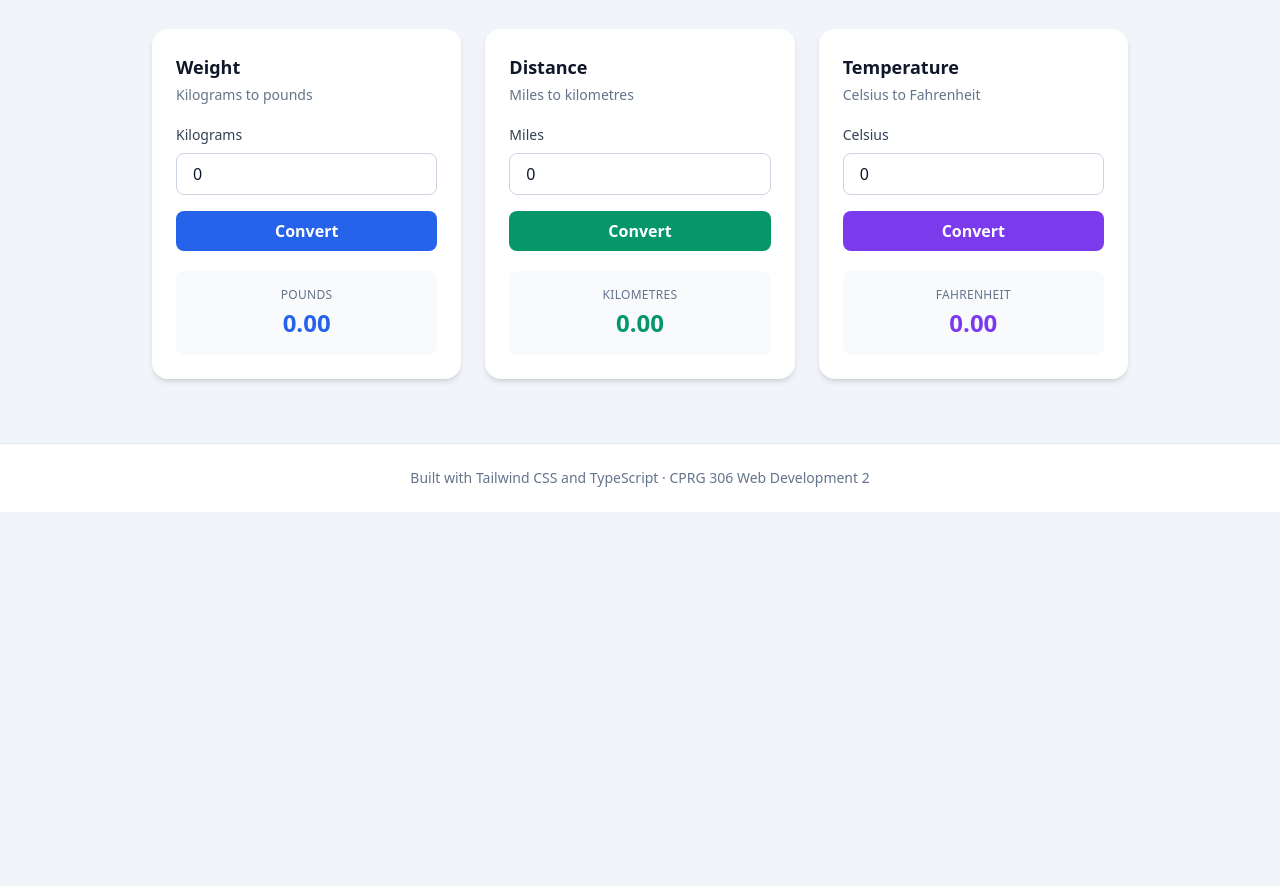
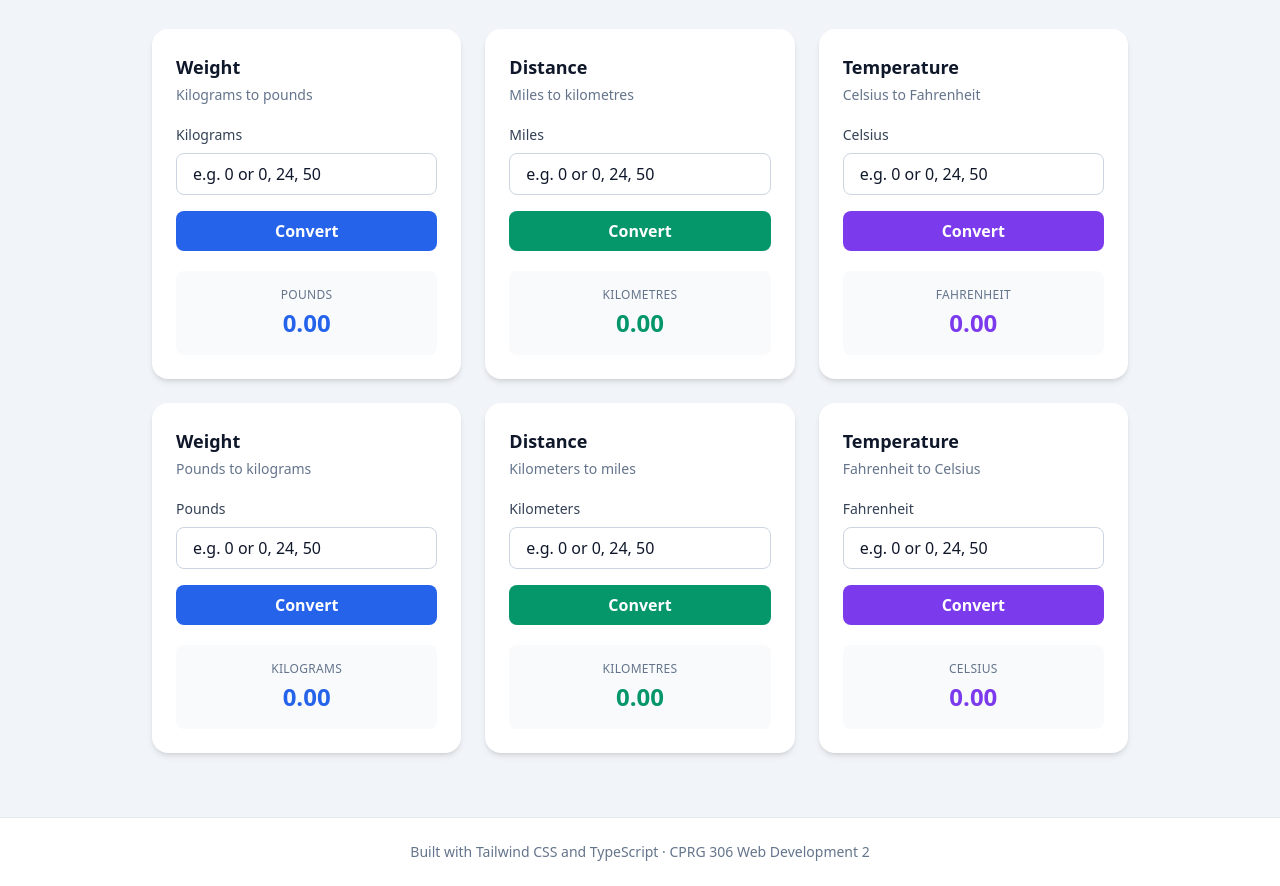
Before and after one commit to MatthewScarrott/CPRG_306_Advanced-JavaScript-and-Tailwind-CSS, a website: page index.html in a window 1280 px wide. Shown: the part 212-1098 px from the top of the page. Before the commit the page ends 800 px from the top, so only its background shows below. Drawn offline with nearby package versions, Linux system fonts and the light colour scheme.

Commit message:
Added all six cards with proper names and identification

```diff
--- a/index.html
+++ b/index.html
@@ -11,7 +11,7 @@
         <div class="max-w-5xl mx-auto px-6 py-4 flex items-center justify-between">
             <h1 class="text-lg font-bold text-slate-900">Unit Converter</h1>
             <span class="text-xs font-semibold text-blue-700 bg-blue-100 px-3 py-1 rounded-full">
-                CPRG 306 &middot; Week 2
+                CPRG 306 &middot; Assignment 1
             </span>
         </div>
     </header>
@@ -26,19 +26,17 @@
     <main class="max-w-5xl mx-auto px-6 pb-16">
         <div class="grid grid-cols-1 md:grid-cols-3 gap-6">
 
-            <!-- weight converter card -->
+            <!-- kg to lbs card -->
             <div class="bg-white rounded-2xl shadow-md p-6">
-                <div>
-                    <h3 class="text-lg font-bold text-slate-900">Weight</h3>
-                    <p class="text-sm text-slate-500 mt-1">Kilograms to pounds</p>
-                </div>
+                <h3 class="text-lg font-bold text-slate-900">Weight</h3>
+                <p class="text-sm text-slate-500 mt-1">Kilograms to pounds</p>
                 <label for="kg-input" class="block text-sm font-medium text-slate-700 mt-5 mb-2">
                     Kilograms
                 </label>
                 <input
                     id="kg-input"
-                    type="number"
-                    value="0"
+                    type="text"
+                    value="e.g. 0 or 0, 24, 50"
                     class="w-full rounded-lg border border-slate-300 px-4 py-2 text-slate-900
                     focus:border-blue-500 focus:outline-none"
                 />
@@ -55,7 +53,7 @@
                 </div>
             </div>
 
-            <!--distance converter card-->
+            <!--miles to km-->
             <div class="bg-white rounded-2xl shadow-md p-6">
                 <h3 class="text-lg font-bold text-slate-900">Distance</h3>
                 <p class="text-sm text-slate-500 mt-1">Miles to kilometres</p>
@@ -64,8 +62,8 @@
                 </label>
                 <input
                     id="miles-input"
-                    type="number"
-                    value="0"
+                    type="text"
+                    value="e.g. 0 or 0, 24, 50"
                     class="w-full rounded-lg border border-slate-300 px-4 py-2 text-slate-900
                     focus:border-emerald-500 focus:outline-none"
                 />
@@ -91,8 +89,8 @@
                 </label>
                 <input
                     id="celsius-input"
-                    type="number"
-                    value="0"
+                    type="text"
+                    value="e.g. 0 or 0, 24, 50"
                     class="w-full rounded-lg border border-slate-300 px-4 py-2 text-slate-900
                     focus:border-violet-500 focus:outline-none"
                 />
@@ -108,6 +106,89 @@
                     <p id="celsius-result" class="text-2xl font-bold text-violet-600 mt-1">0.00</p>
                 </div>
             </div>
+
+            <!-- lbs to kgs -->
+            <div class="bg-white rounded-2xl shadow-md p-6">
+                <h3 class="text-lg font-bold text-slate-900">Weight</h3>
+                <p class="text-sm text-slate-500 mt-1">Pounds to kilograms</p>
+                <label for="lbs-input" class="block text-sm font-medium text-slate-700 mt-5 mb-2">
+                    Pounds
+                </label>
+                <input
+                    id="lbs-input"
+                    type="text"
+                    value="e.g. 0 or 0, 24, 50"
+                    class="w-full rounded-lg border border-slate-300 px-4 py-2 text-slate-900
+                    focus:border-blue-500 focus:outline-none"
+                />
+                <button
+                    id="lbs-button"
+                    class="w-full mt-4 rounded-lg bg-blue-600 px-4 py-2 font-semibold text-white
+                    hover:bg-blue-700 transition cursor-pointer"
+                >
+                    Convert
+                </button>
+                <div class="mt-5 rounded-lg bg-slate-50 p-4 text-center">
+                    <p class="text-xs uppercase tracking-wide text-slate-500">Kilograms</p>
+                    <p id="lbs-result" class="text-2xl font-bold text-blue-600 mt-1">0.00</p>
+                </div>
+            </div>
+
+            <!-- km to miles-->
+                <div class="bg-white rounded-2xl shadow-md p-6">
+                <h3 class="text-lg font-bold text-slate-900">Distance</h3>
+                <p class="text-sm text-slate-500 mt-1">Kilometers to miles</p>
+                <label for="miles-input" class="block text-sm font-medium text-slate-700 mt-5 mb-2">
+                    Kilometers
+                </label>
+                <input
+                    id="km-input"
+                    type="text"
+                    value="e.g. 0 or 0, 24, 50"
+                    class="w-full rounded-lg border border-slate-300 px-4 py-2 text-slate-900
+                    focus:border-emerald-500 focus:outline-none"
+                />
+                <button
+                    id="km-button"
+                    class="w-full mt-4 rounded-lg bg-emerald-600 px-4 py-2 font-semibold text-white
+                    hover:bg-emerald-700 transition cursor-pointer"
+                >
+                    Convert
+                </button>
+                <div class="mt-5 rounded-lg bg-slate-50 p-4 text-center">
+                    <p class="text-xs uppercase tracking-wide text-slate-500">Kilometres</p>
+                    <p id="km-result" class="text-2xl font-bold text-emerald-600 mt-1">0.00</p>
+                </div>
+            </div>
+
+            <!--Fahrenheit to Celsius-->
+            <div class="bg-white rounded-2xl shadow-md p-6">
+                <h3 class="text-lg font-bold text-slate-900">Temperature</h3>
+                <p class="text-sm text-slate-500 mt-1">Fahrenheit to Celsius</p>
+                <label for="fahrenheit-input" class="block text-sm font-medium text-slate-700 mt-5 mb-2">
+                    Fahrenheit
+                </label>
+                <input
+                    id="fahrenheit-input"
+                    type="text"
+                    value="e.g. 0 or 0, 24, 50"
+                    class="w-full rounded-lg border border-slate-300 px-4 py-2 text-slate-900
+                    focus:border-violet-500 focus:outline-none"
+                />
+                <button
+                    id="fahrenheit-button"
+                    class="w-full mt-4 rounded-lg bg-violet-600 px-4 py-2 font-semibold text-white
+                    hover:bg-violet-700 transition cursor-pointer"
+                >
+                    Convert
+                </button>
+                <div class="mt-5 rounded-lg bg-slate-50 p-4 text-center">
+                    <p class="text-xs uppercase tracking-wide text-slate-500">Celsius</p>
+                    <p id="celsius-result" class="text-2xl font-bold text-violet-600 mt-1">0.00</p>
+                </div>
+            </div>
+
+            </div>
         </div>
     </main>
     <footer class="bg-white border-t border-slate-200">
```
